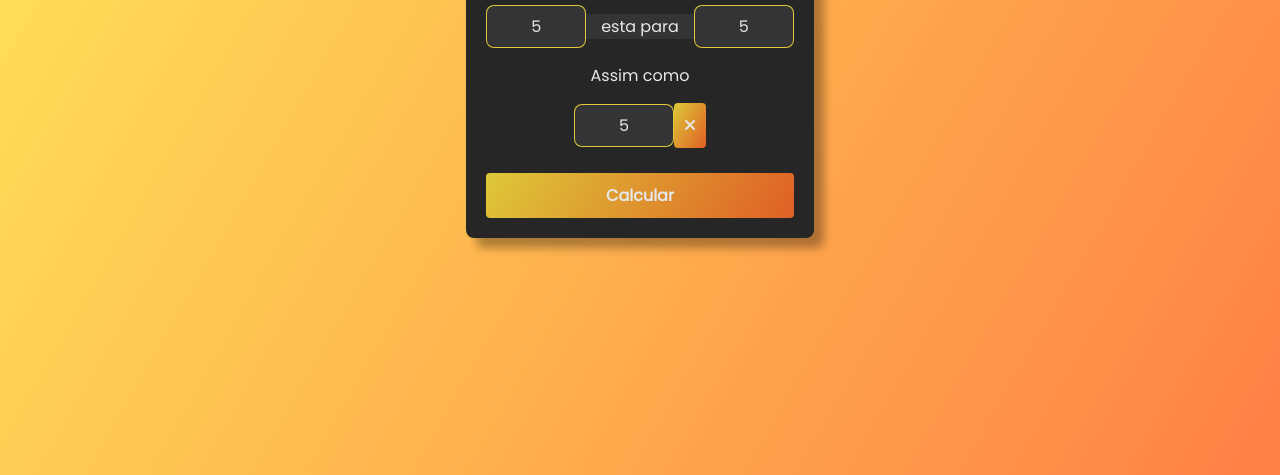
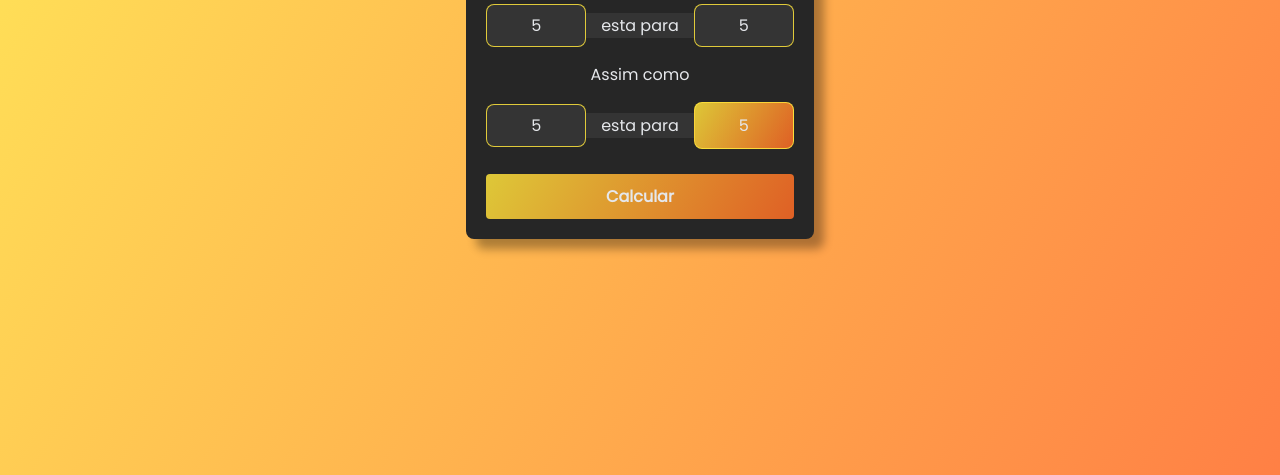
Before and after one commit to raul004/regra-tres-simples, a plain HTML site: page index.html in a window 1280 px wide. Both pictures are taken after typing "5", "5", "5" into the empty fields and a click on the button "Calcular". Shown: the part 325-800 px from the top of the page. Drawn offline with Linux system fonts and the light colour scheme.

Commit message:
js: adding a js content

```diff
--- a/index.html
+++ b/index.html
@@ -24,6 +24,7 @@
 
             <div class="input-group">
                 <input type="number" class="num3" placeholder="C">
+                <span>esta para</span>
                 <p class="result">
                     <i class="fa-solid fa-xmark"></i>
                 </p>
--- a/script.js
+++ b/script.js
@@ -0,0 +1,19 @@
+document.querySelector('.calculate').addEventListener("click", function() {
+
+    const num1 = document.querySelector('.num1').value;
+    const num2 = document.querySelector('.num3').value;
+    const num3 = document.querySelector('.num3').value;
+
+    if (num1 === '' || num2 === '' || num3 === '' || num1 === 0) {
+        document.querySelector('.result').textContent = 'Inválido';
+        return;
+    }
+
+    let result = (num3 * num2)/ num1;
+
+    if (Number.isInteger(result)) {
+        document.querySelector('.result').textContent = result;
+    } else {
+        document.querySelector('.result').textContent = result.toFixed(2).replace('.', ',');
+    }
+});
--- a/style.css
+++ b/style.css
@@ -80,6 +80,11 @@ input[type=number] {
     background: var(--linear-gradient);
     border-radius: 4px;
     padding: 10px;
+    border: 1px solid var(--color-primary-1);
+    border-radius: 8px;
+    width: 100px;
+    font-size: 16px;
+    text-align: center;
 }
 
 .input-text {
```
